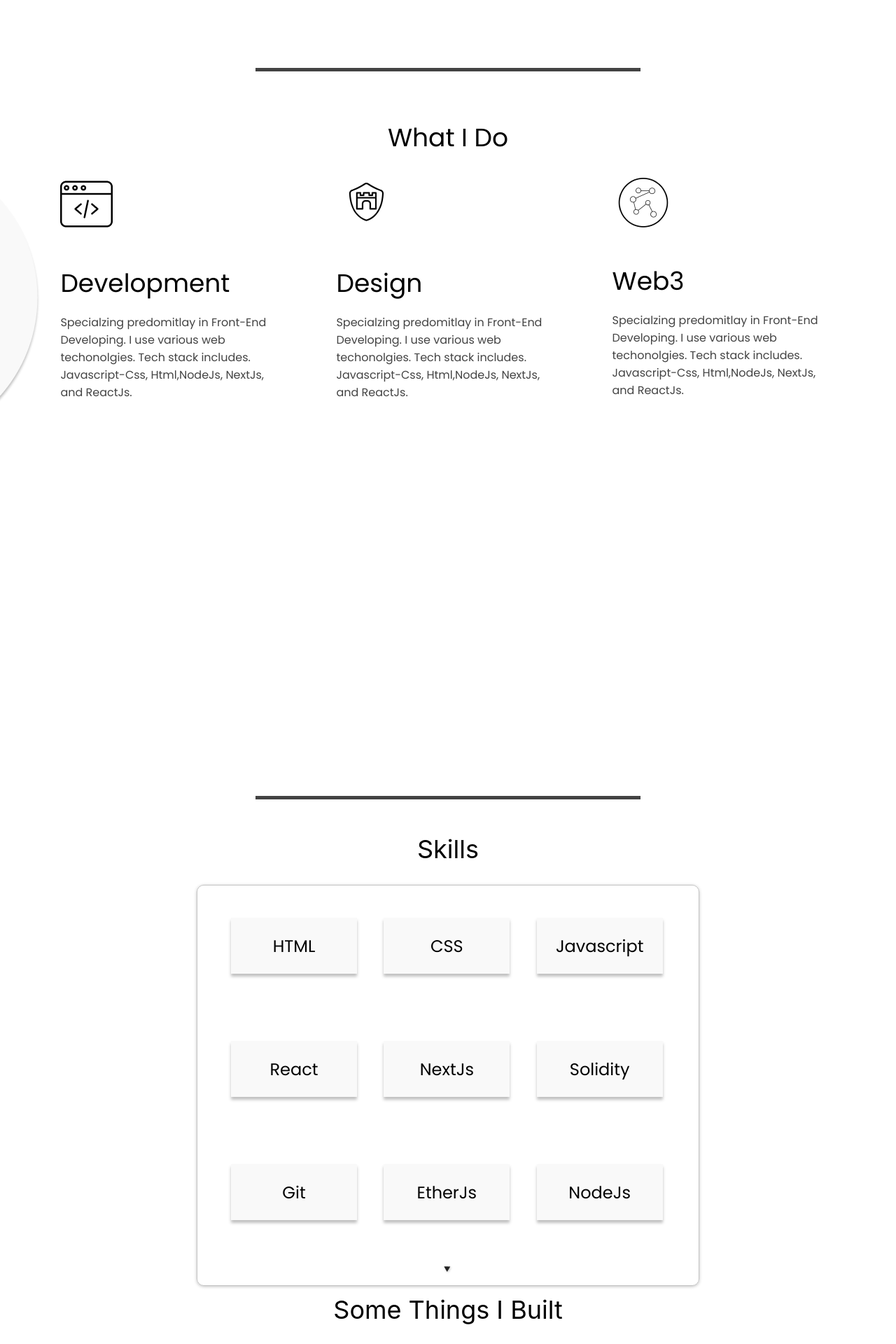
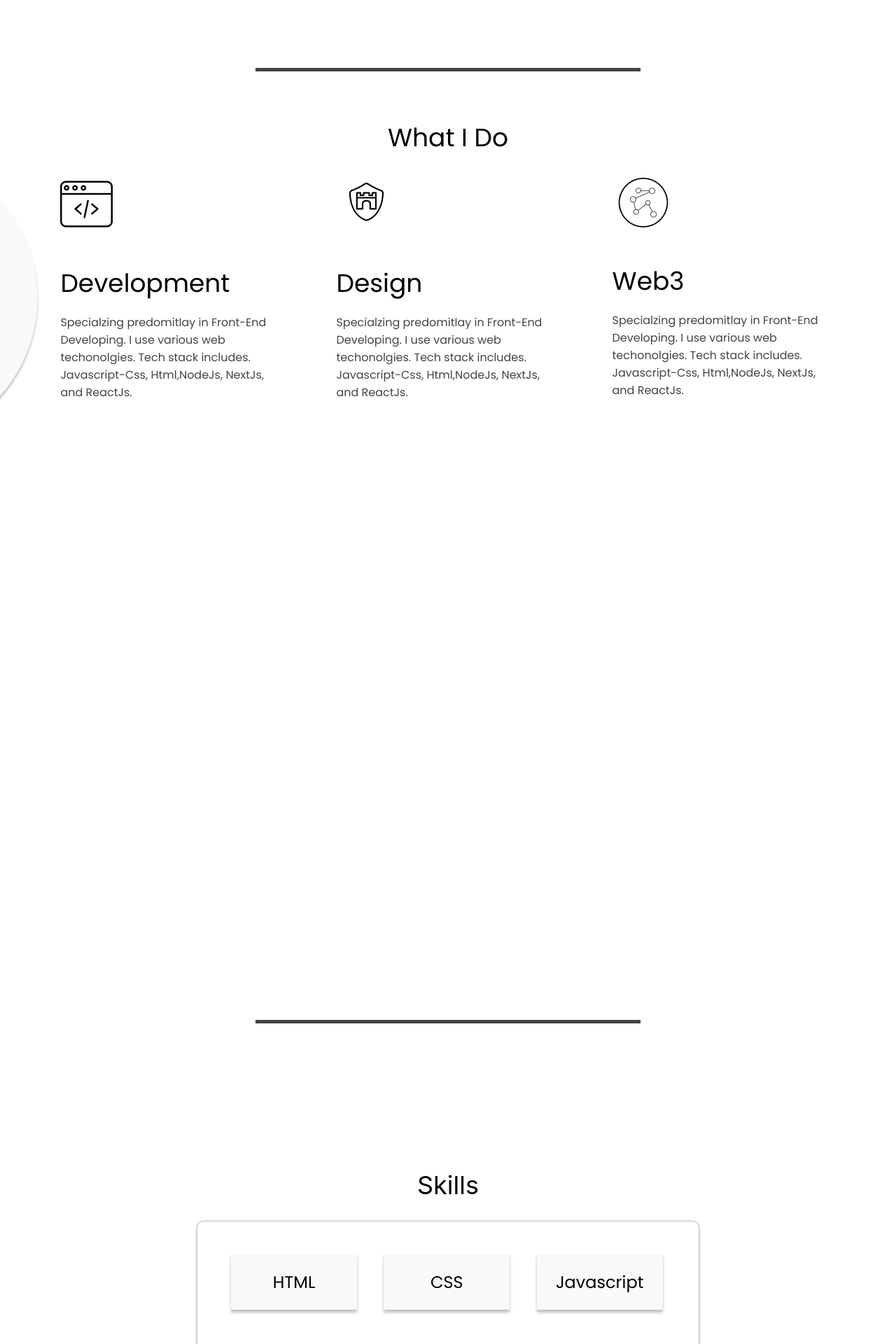
Before and after one commit to slimmsyd/DaPP-Portfolio-Site, a React (Create React App) app in the folder my_app/: page / in a window 1280 px wide. Shown: the part 1180-3100 px from the top of the page at 70% size. Built offline with nearby package versions, Linux system fonts and the light colour scheme.

Commit message:
adding some height requ

```diff
--- a/my_app/src/components/styles/project.css
+++ b/my_app/src/components/styles/project.css
@@ -267,6 +267,16 @@ textarea{
 
 /* MOBILE RESPONSIVENSS */
 
+@media screen and (max-height: 910px) {
+    .body {
+        padding-bottom: 20rem;
+    }
+    .skills {
+        padding-top: 10rem;
+    }
+
+}
+
 @media screen and (max-width: 1024px) {
     .project_Card {
         height: 85%;
```
